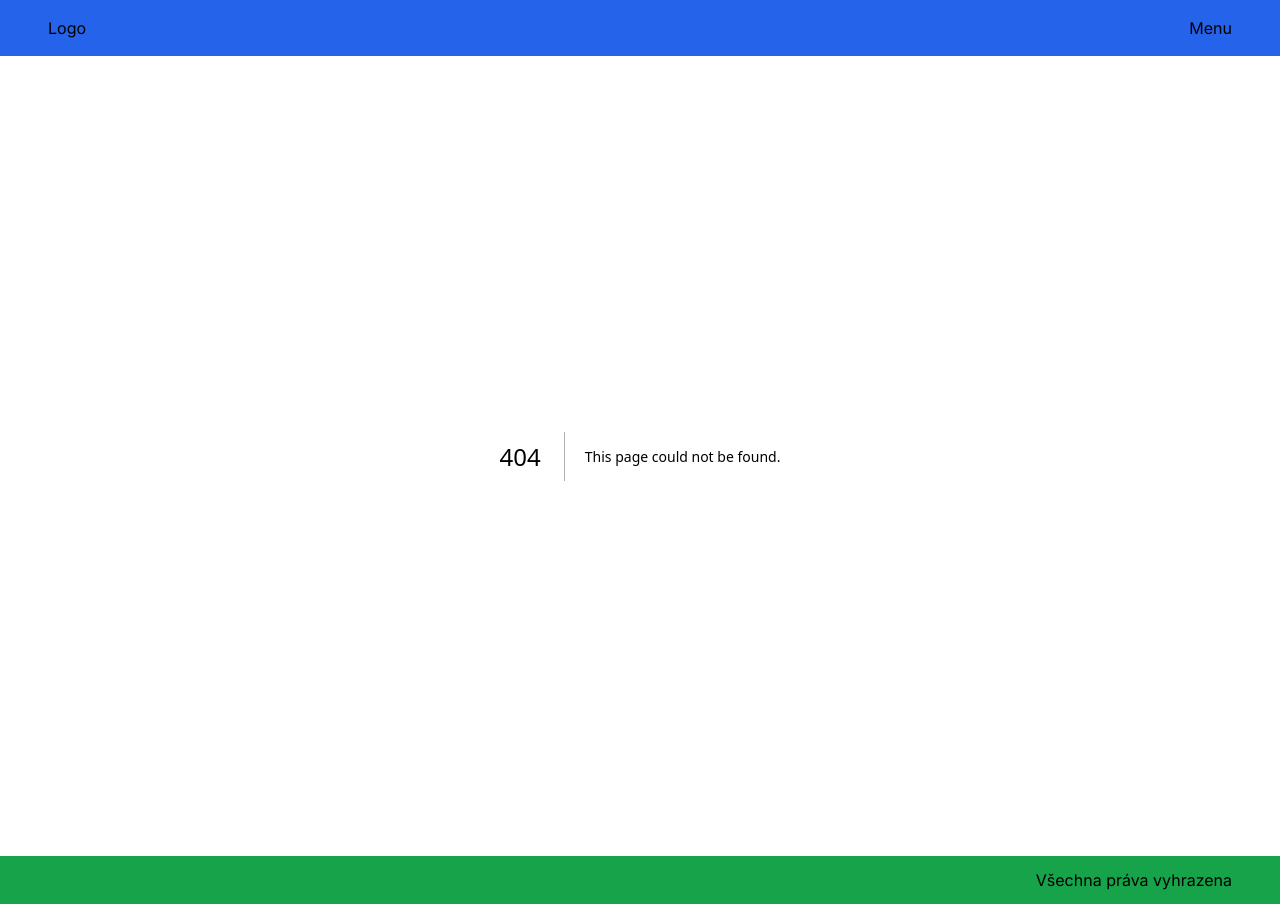
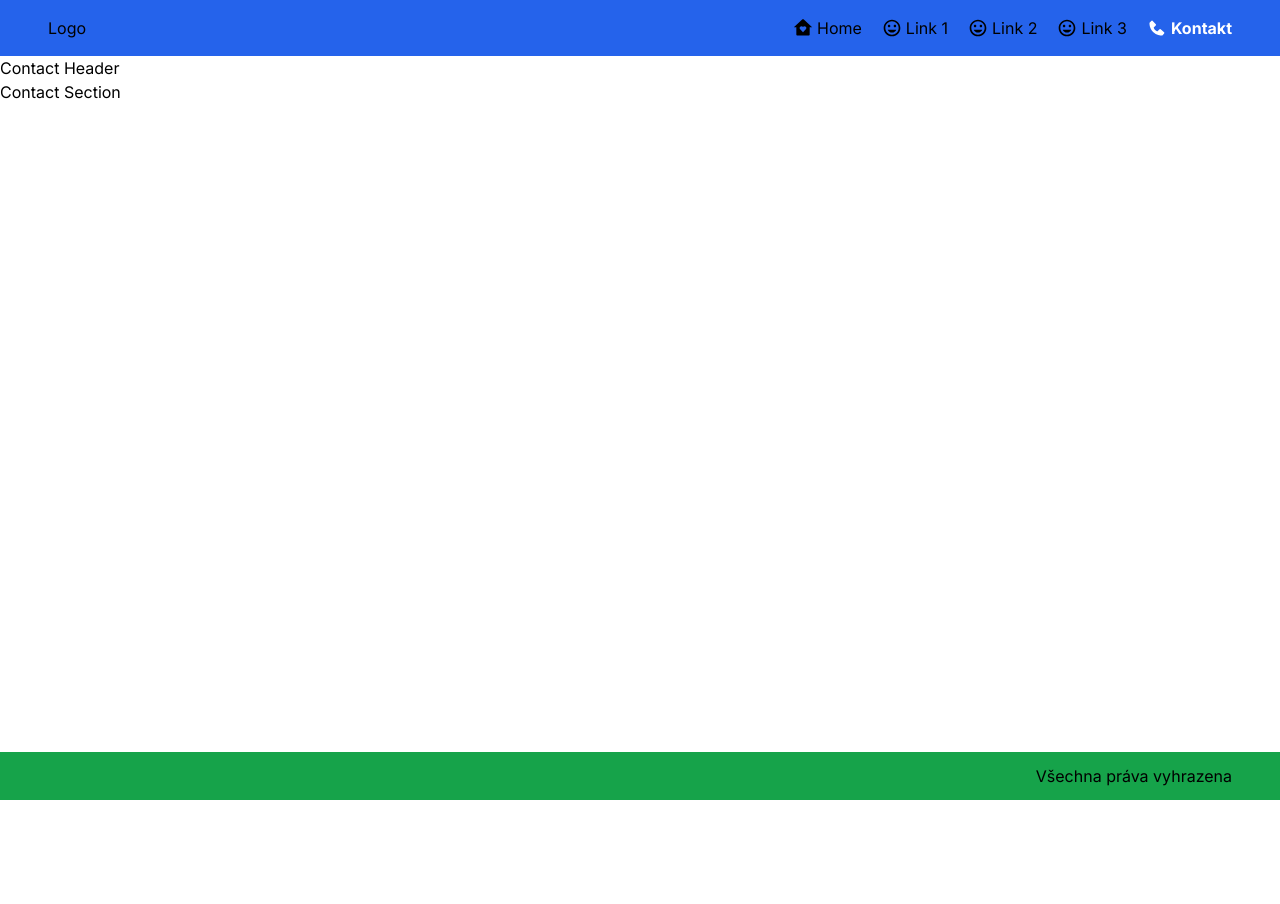
Before and after one commit to PetrGrabovsky/nextjs-starter-template, a Next.js app: page /contact in a window 1280 px wide. Before the commit this address had no page. After the commit the page ends 800 px from the top, so only its background shows below. Built offline with nearby package versions, Linux system fonts and the light colour scheme.

Commit message:
feat: vytvořena komponenta Navigation - vytvořena komponenta Navigation v shared/layout/components/Navigation.tsx a integrována do Header - vytvořen prototyp stránky Contact v app/contact/page.tsx

```diff
--- /dev/null
+++ b/app/contact/page.tsx
@@ -0,0 +1,12 @@
+import { FC } from 'react';
+
+const Contact: FC = () => {
+  return (
+    <>
+      <header>Contact Header</header>
+      <section>Contact Section</section>
+    </>
+  );
+};
+
+export default Contact;
--- a/shared/layout/components/Header.tsx
+++ b/shared/layout/components/Header.tsx
@@ -1,11 +1,12 @@
 import { FC } from 'react';
+import Navigation from './Navigation';
 
 const Header: FC = () => {
   return (
     <header className='flex h-14 items-center justify-center bg-blue-600'>
       <div className='container flex items-center justify-between'>
         <span>Logo</span>
-        <span>Menu</span>
+        <Navigation />
       </div>
     </header>
   );
--- a/shared/layout/components/NavLink.tsx
+++ b/shared/layout/components/NavLink.tsx
@@ -1,6 +1,6 @@
 import { FC } from 'react';
 import clsx from 'clsx';
-import { NavItem } from '../types/NavItem';
+import { NavItem } from '../types/navItem';
 import Link from 'next/link';
 
 interface NavLinkProps {
@@ -10,7 +10,6 @@ interface NavLinkProps {
 
 const NavLink: FC<NavLinkProps> = ({ navItem, isActive }) => {
   return (
-    <li key={navItem.id}>
     <Link
       href={navItem.href}
       aria-current={isActive ? 'page' : undefined}
@@ -22,7 +21,6 @@ const NavLink: FC<NavLinkProps> = ({ navItem, isActive }) => {
       <navItem.Icon aria-hidden='true' className='h-5 w-5' />
       <span>{navItem.label}</span>
     </Link>
-    </li>
   );
 };
 
--- /dev/null
+++ b/shared/layout/components/Navigation.tsx
@@ -0,0 +1,24 @@
+'use client';
+
+import { FC } from 'react';
+import { navItems } from '../data/navItems';
+import { usePathname } from 'next/navigation';
+import NavLink from './NavLink';
+
+const Navigation: FC = () => {
+  const pathName = usePathname() || '/';
+
+  return (
+    <nav role='navigation'>
+      <ul role='list' className='flex items-center justify-center space-x-5'>
+        {navItems.map((item) => (
+          <li key={item.id}>
+            <NavLink navItem={item} isActive={pathName === item.href} />
+          </li>
+        ))}
+      </ul>
+    </nav>
+  );
+};
+
+export default Navigation;
--- a/shared/layout/data/navItems.ts
+++ b/shared/layout/data/navItems.ts
@@ -1,4 +1,4 @@
-import { NavItem } from '../types/NavItem';
+import { NavItem } from '../types/navItem';
 import { HomeIcon } from './icons';
 import { GenericIcon } from './icons';
 import { ContactIcon } from './icons';
```
Lines whose indentation alone changed are shown as unchanged.
